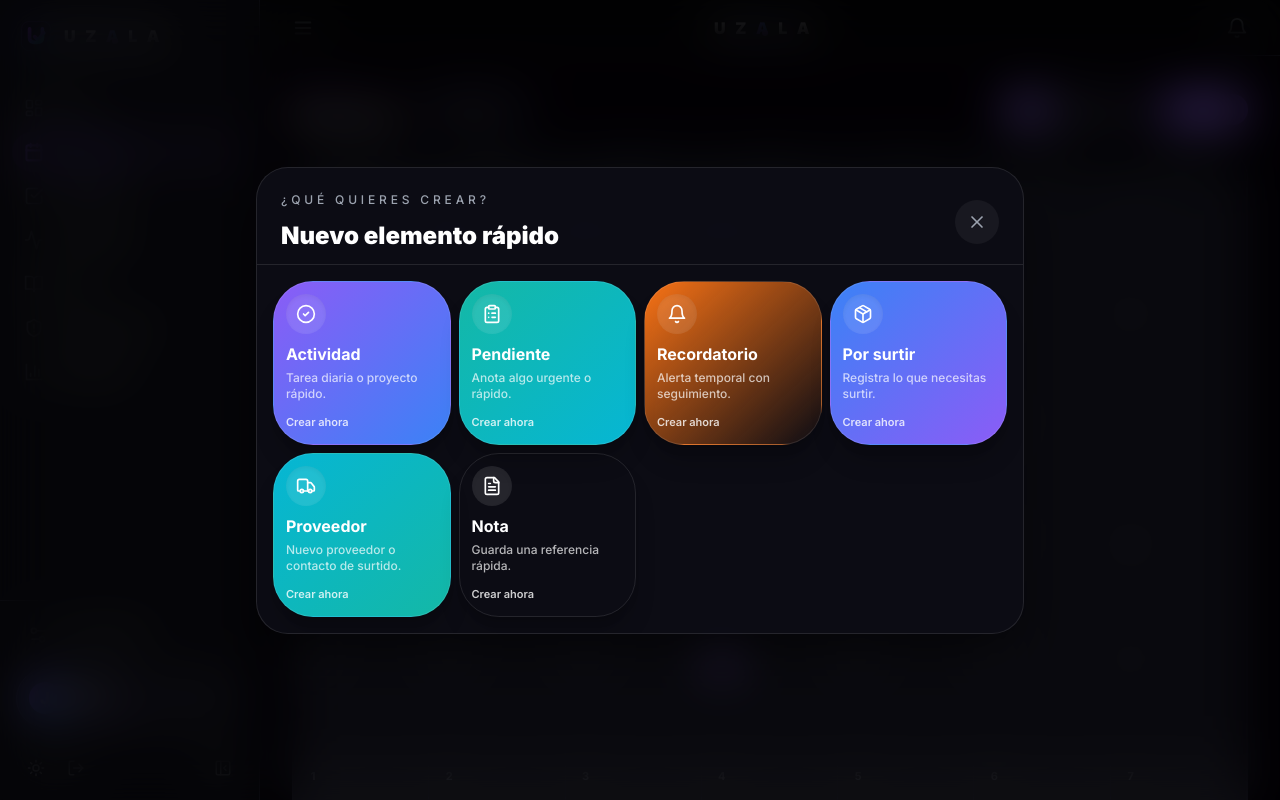
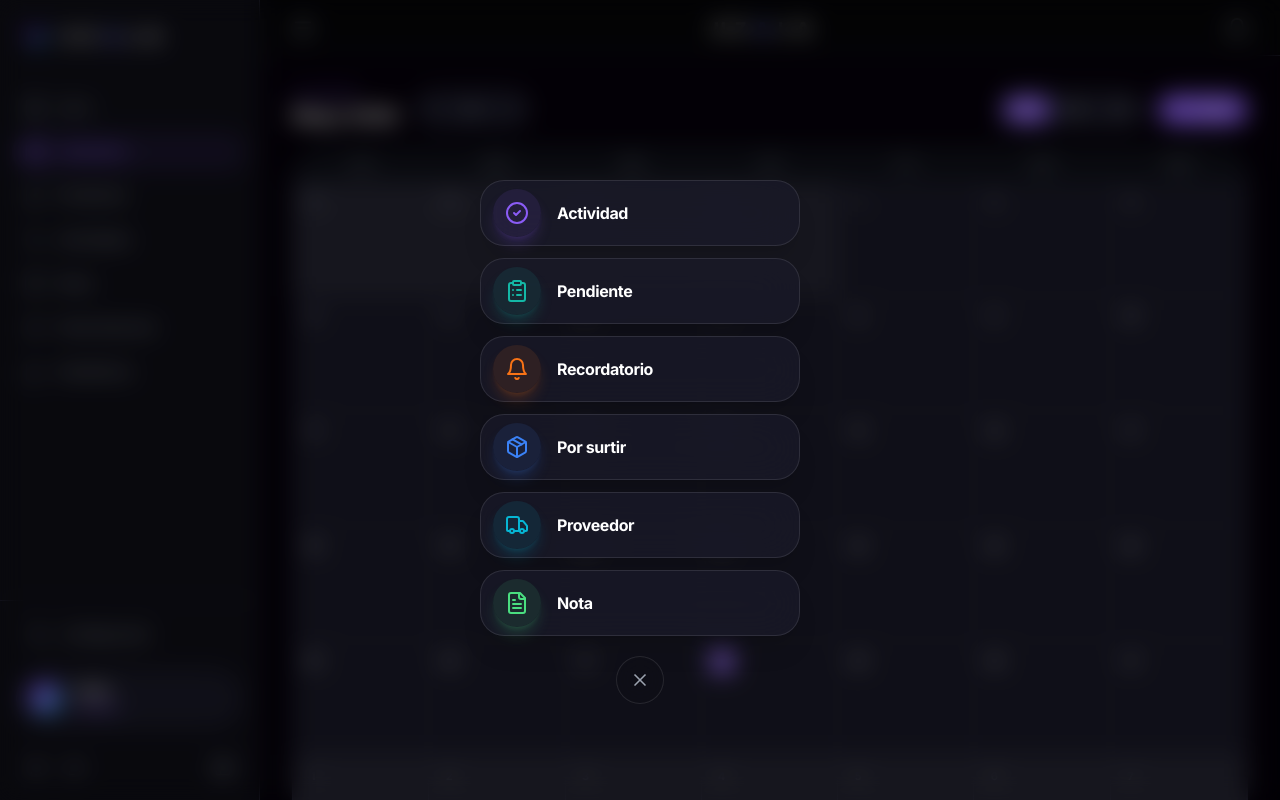
Before and after one commit to Yuse16/flowcontrol, a Next.js app: page /calendar in a window 1280 px wide. Both pictures are taken after a click on the button "TAREA". Built offline with nearby package versions, Linux system fonts and the light colour scheme.

Commit message:
feat: rediseño de menú QuickAdd premium con animaciones flotantes

```diff
--- a/src/components/layout/QuickAddMenu.tsx
+++ b/src/components/layout/QuickAddMenu.tsx
@@ -1,49 +1,55 @@
 "use client";
 import { AnimatePresence, motion } from 'framer-motion';
-import { X, CheckCircle2, ClipboardList, Bell, Package, Truck, FileText } from 'lucide-react';
+import { X, CheckCircle2, ClipboardList, Bell, Package, Truck, FileText, Plus } from 'lucide-react';
 
 const options = [
   {
     key: 'actividad',
     label: 'Actividad',
-    description: 'Tarea diaria o proyecto rápido.',
     icon: CheckCircle2,
-    accent: 'from-uzala-purple to-uzala-blue',
+    color: 'text-uzala-purple',
+    bg: 'bg-uzala-purple/10',
+    glow: 'shadow-uzala-purple/20',
   },
   {
     key: 'pendiente',
     label: 'Pendiente',
-    description: 'Anota algo urgente o rápido.',
     icon: ClipboardList,
-    accent: 'from-uzala-teal to-uzala-cyan',
+    color: 'text-uzala-teal',
+    bg: 'bg-uzala-teal/10',
+    glow: 'shadow-uzala-teal/20',
   },
   {
     key: 'recordatorio',
     label: 'Recordatorio',
-    description: 'Alerta temporal con seguimiento.',
     icon: Bell,
-    accent: 'from-uzala-orange to-uzala-red',
+    color: 'text-uzala-orange',
+    bg: 'bg-uzala-orange/10',
+    glow: 'shadow-uzala-orange/20',
   },
   {
     key: 'por_surtir',
     label: 'Por surtir',
-    description: 'Registra lo que necesitas surtir.',
     icon: Package,
-    accent: 'from-uzala-blue to-uzala-purple',
+    color: 'text-uzala-blue',
+    bg: 'bg-uzala-blue/10',
+    glow: 'shadow-uzala-blue/20',
   },
   {
     key: 'proveedor',
     label: 'Proveedor',
-    description: 'Nuevo proveedor o contacto de surtido.',
     icon: Truck,
-    accent: 'from-uzala-cyan to-uzala-teal',
+    color: 'text-uzala-cyan',
+    bg: 'bg-uzala-cyan/10',
+    glow: 'shadow-uzala-cyan/20',
   },
   {
     key: 'nota',
     label: 'Nota',
-    description: 'Guarda una referencia rápida.',
     icon: FileText,
-    accent: 'from-uzala-green to-uzala-teal',
+    color: 'text-green-400',
+    bg: 'bg-green-400/10',
+    glow: 'shadow-green-400/20',
   },
 ] as const;
 
@@ -57,55 +63,64 @@ export function QuickAddMenu({ isOpen, onClose, onSelect }: QuickAddMenuProps) {
   return (
     <AnimatePresence>
       {isOpen && (
-        <motion.div
-          initial={{ opacity: 0 }}
-          animate={{ opacity: 1 }}
-          exit={{ opacity: 0 }}
-          className="fixed inset-0 z-[120] bg-black/65 backdrop-blur-xl flex items-center justify-center p-4"
-        >
+        <>
+          {/* Backdrop */}
           <motion.div
-            initial={{ opacity: 0, y: 24, scale: 0.96 }}
-            animate={{ opacity: 1, y: 0, scale: 1 }}
-            exit={{ opacity: 0, y: 24, scale: 0.96 }}
-            transition={{ type: 'spring', stiffness: 260, damping: 24 }}
-            className="w-full max-w-3xl rounded-[32px] border border-white/10 bg-[#0D0D16]/95 shadow-2xl shadow-black/50 overflow-hidden"
-          >
-            <div className="flex items-center justify-between px-6 pt-6 pb-3 border-b border-white/10">
-              <div>
-                <p className="text-xs uppercase tracking-[0.32em] text-gray-400">¿Qué quieres crear?</p>
-                <h2 className="mt-3 text-2xl font-black text-white">Nuevo elemento rápido</h2>
-              </div>
-              <button onClick={onClose} className="rounded-2xl p-3 text-gray-400 hover:text-white bg-white/5 transition">
-                <X size={20} />
-              </button>
-            </div>
+            initial={{ opacity: 0 }}
+            animate={{ opacity: 1 }}
+            exit={{ opacity: 0 }}
+            onClick={onClose}
+            className="fixed inset-0 z-[110] bg-black/40 backdrop-blur-md"
+          />
 
-            <div className="grid gap-2 p-4 sm:grid-cols-3 lg:grid-cols-4 max-h-[calc(100vh-20vh)] overflow-y-auto">
-              {options.map((option) => {
+          {/* Menu Container */}
+          <div className="fixed inset-x-0 bottom-24 z-[120] flex flex-col items-center justify-end px-6 pointer-events-none">
+            <div className="w-full max-w-xs flex flex-col gap-3 pointer-events-auto">
+              {options.map((option, idx) => {
                 const Icon = option.icon;
                 return (
-                  <button
+                  <motion.button
                     key={option.key}
-                    type="button"
+                    initial={{ opacity: 0, y: 20, scale: 0.8 }}
+                    animate={{
+                      opacity: 1,
+                      y: 0,
+                      scale: 1,
+                      transition: { delay: (options.length - 1 - idx) * 0.05, type: 'spring', damping: 20 }
+                    }}
+                    exit={{
+                      opacity: 0,
+                      y: 10,
+                      scale: 0.9,
+                      transition: { delay: idx * 0.03 }
+                    }}
                     onClick={() => onSelect(option.key)}
-                    className={`group rounded-3xl border border-white/10 bg-gradient-to-br ${option.accent} p-3 text-left shadow-xl shadow-black/20 transition hover:-translate-y-0.5 hover:border-white/20 focus:outline-none focus:ring-2 focus:ring-uzala-purple/40`}
+                    className="flex items-center gap-4 p-2 pl-3 rounded-[24px] glass-card border-white/10 shadow-xl group active:scale-95 transition-all"
                   >
-                    <div className="flex h-10 w-10 items-center justify-center rounded-2xl bg-white/10 text-white mb-2 shadow-inner">
-                      <Icon size={20} />
+                    <div className={`w-12 h-12 rounded-2xl ${option.bg} flex items-center justify-center ${option.color} ${option.glow} shadow-lg transition-transform group-hover:scale-110`}>
+                      <Icon size={24} />
                     </div>
-                    <div>
-                      <h3 className="text-base font-bold text-white">{option.label}</h3>
-                      <p className="mt-1 text-xs leading-4 text-white/70">{option.description}</p>
+                    <span className="text-base font-bold text-white tracking-tight">{option.label}</span>
+                    <div className="ml-auto mr-3 opacity-0 group-hover:opacity-100 transition-opacity">
+                      <Plus size={16} className="text-gray-500" />
                     </div>
-                    <span className="mt-3 inline-flex items-center text-[11px] font-semibold text-white/80 group-hover:text-white">
-                      Crear ahora
-                    </span>
-                  </button>
+                  </motion.button>
                 );
               })}
+
+              {/* Close Button at bottom of list */}
+              <motion.button
+                initial={{ opacity: 0, scale: 0.5 }}
+                animate={{ opacity: 1, scale: 1 }}
+                exit={{ opacity: 0, scale: 0.5 }}
+                onClick={onClose}
+                className="mt-2 self-center w-12 h-12 rounded-full glass border-white/10 flex items-center justify-center text-gray-400 hover:text-white transition-colors"
+              >
+                <X size={20} />
+              </motion.button>
             </div>
-          </motion.div>
-        </motion.div>
+          </div>
+        </>
       )}
     </AnimatePresence>
   );
```
